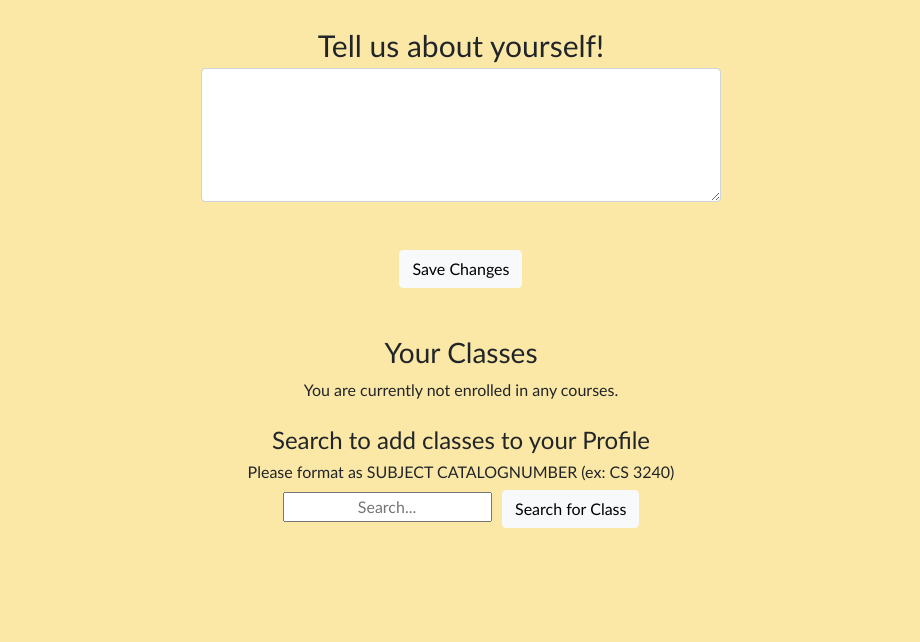
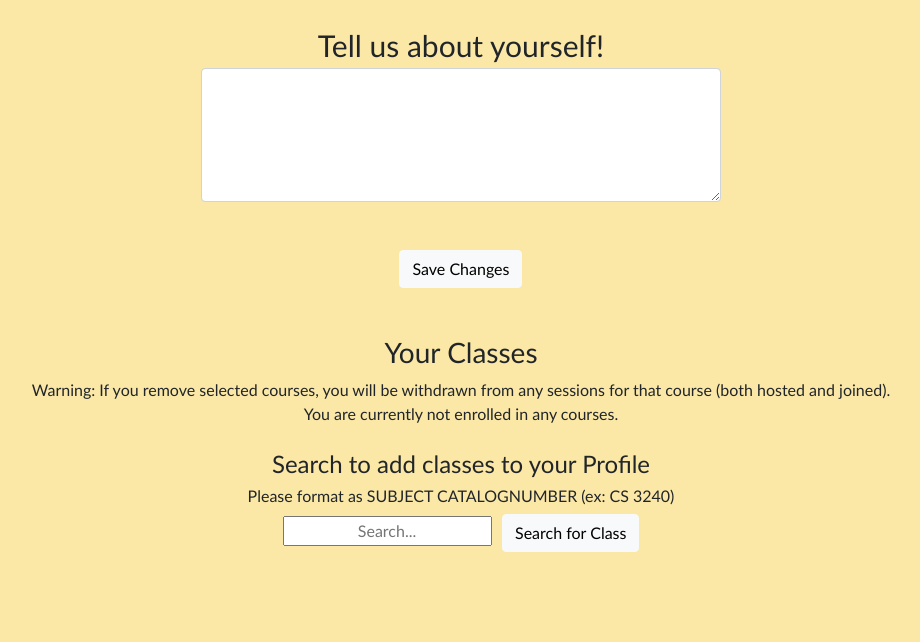
Before and after one commit to uva-cs3240-s22/group-project-b-12, a Django app: page /profiles/profile/ in a window 1280 px wide. Shown: the part 211-853 px from the top of the page, without its empty margins (179-1099 px from the left). Before the commit the page ends 739 px from the top, so only its background shows below. Run offline with Django 4.2, Linux system fonts and the light colour scheme; the visitor is signed in with stand-in values (Sample User, id 1); data comes from the database, SQL or seed files in the repository; data that the repository does not hold is empty; some libraries are stand-ins or nearby versions.

Commit message:
Update profile.html
Added warning message

```diff
--- a/profiles/templates/profiles/profile.html
+++ b/profiles/templates/profiles/profile.html
@@ -61,7 +61,9 @@ label{
 
 <center>
 <h3 class="text-center"> Your Classes </h3>
-
+<div>
+Warning: If you remove selected courses, you will be withdrawn from any sessions for that course (both hosted and joined).
+</div>
 {% if coursesEnrolledIn %}
   <ul class="list-group; row justify-content-center text-center">
   {% for course in coursesEnrolledIn%}
```
